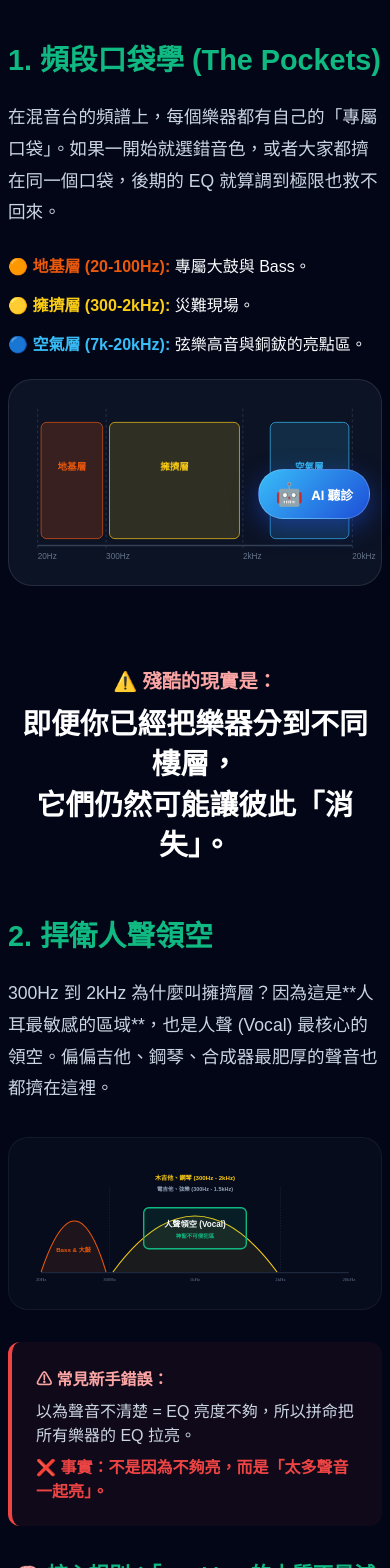
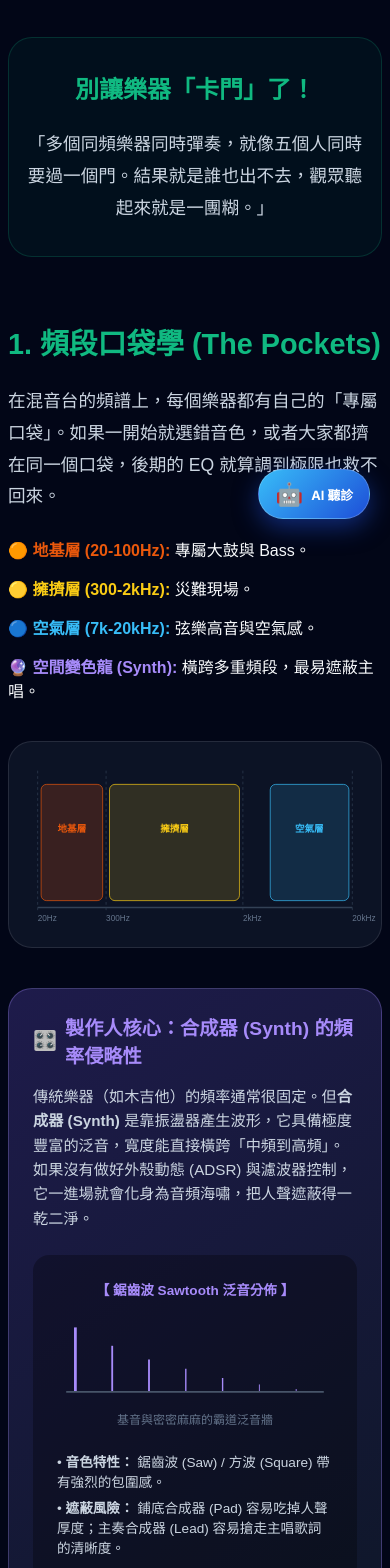
Before and after one commit to lifreedomstudio/lifreedom-studio, a Next.js app: page /courses/arrangement/masking-theory in a window 390 px wide. Shown: the part 300-1868 px from the top of the page. Built offline with nearby package versions, Linux system fonts and the light colour scheme.

Commit message:
Fix all mobile layouts and font sizes

```diff
--- a/src/app/courses/arrangement/dynamics-intro/page.tsx
+++ b/src/app/courses/arrangement/dynamics-intro/page.tsx
@@ -25,7 +25,7 @@ export default function DynamicsIntroPage() {
 
                 {/* 章節標題 */}
                 <div style={{ color: '#38bdf8', fontSize: '1.1rem', fontWeight: 'bold', letterSpacing: '4px', marginBottom: '3rem' }}>
-                    PHASE 04 — THE BREATH OF SOUND
+                    PHASE 04 — 聲音的呼吸
                 </div>
 
                 {/* 已知回顧 */}
--- a/src/app/courses/arrangement/masking-theory/page.tsx
+++ b/src/app/courses/arrangement/masking-theory/page.tsx
@@ -2,7 +2,7 @@
 import React, { useState, useEffect, useRef } from 'react';
 import { useRouter } from 'next/navigation';
 
-// --- 🎧 盲測 A/B 試聽播放器 ---
+// --- 🎧 盲測 A/B 試聽播放器 (完美無縫切換版) ---
 const AudioBlindTest = ({ title, description, badSrc, goodSrc, isMobile }: { title: string, description: string, badSrc: string, goodSrc: string, isMobile: boolean }) => {
     const [isPlaying, setIsPlaying] = useState(false);
     const [isB, setIsB] = useState(false); // false = A (Bad), true = B (Good)
@@ -104,6 +104,39 @@ const SimplifiedSpectrumMap = ({ isMobile }: { isMobile: boolean }) => (
     </div>
 );
 
+// --- 🛠️ 合成器 (Synth) 頻譜佔用與 ADSR 圖卡 (全新加入) ---
+const SynthVisualCard = ({ isMobile }: { isMobile: boolean }) => (
+    <div style={{ background: 'linear-gradient(145deg, #1e1b4b, #0f172a)', border: '1px solid rgba(167, 139, 250, 0.3)', padding: isMobile ? '1.5rem' : '2rem', borderRadius: '24px', marginTop: '2.5rem' }}>
+        <h4 style={{ color: '#a78bfa', fontSize: '1.2rem', margin: '0 0 1rem 0', fontWeight: 'bold', display: 'flex', alignItems: 'center', gap: '8px' }}>
+            <span>🎛️</span> 製作人核心：合成器 (Synth) 的頻率侵略性
+        </h4>
+        <p style={{ color: '#cbd5e1', fontSize: '0.95rem', lineHeight: '1.6', margin: '0 0 1.5rem 0' }}>
+            傳統樂器（如木吉他）的頻率通常很固定。但<strong>合成器 (Synth)</strong> 是靠振盪器產生波形，它具備極度豐富的泛音，寬度能直接橫跨「中頻到高頻」。如果沒有做好外殼動態 (ADSR) 與濾波器控制，它一進場就會化身為音頻海嘯，把人聲遮蔽得一乾二淨。
+        </p>
+        <div style={{ display: 'flex', flexDirection: isMobile ? 'column' : 'row', gap: '1.5rem', background: 'rgba(0,0,0,0.3)', padding: '1.5rem', borderRadius: '16px' }}>
+            <div style={{ flex: 1, textAlign: 'center' }}>
+                <div style={{ fontSize: '0.85rem', color: '#a78bfa', marginBottom: '10px', fontWeight: 'bold' }}>【 鋸齒波 Sawtooth 泛音分佈 】</div>
+                <svg viewBox="0 0 300 100" style={{ width: '100%', height: 'auto' }}>
+                    {/* 模擬合成器豐富的鋸齒泛音 */}
+                    <line x1="20" y1="90" x2="20" y2="20" stroke="#a78bfa" strokeWidth="3" />
+                    <line x1="60" y1="90" x2="60" y2="40" stroke="#a78bfa" strokeWidth="2" />
+                    <line x1="100" y1="90" x2="100" y2="55" stroke="#a78bfa" strokeWidth="2" />
+                    <line x1="140" y1="90" x2="140" y2="65" stroke="#a78bfa" strokeWidth="1.5" />
+                    <line x1="180" y1="90" x2="180" y2="75" stroke="#a78bfa" strokeWidth="1.5" />
+                    <line x1="220" y1="90" x2="220" y2="82" stroke="#a78bfa" strokeWidth="1" />
+                    <line x1="260" y1="90" x2="260" y2="87" stroke="#a78bfa" strokeWidth="1" />
+                    <line x1="10" y1="90" x2="290" y2="90" stroke="#475569" strokeWidth="2" />
+                </svg>
+                <div style={{ fontSize: '0.75rem', color: '#64748b', marginTop: '5px' }}>基音與密密麻麻的霸道泛音牆</div>
+            </div>
+            <div style={{ flex: 1, display: 'flex', flexDirection: 'column', justifyContent: 'center', gap: '6px', fontSize: '0.85rem', color: '#cbd5e1' }}>
+                <div>• <strong>音色特性：</strong> 鋸齒波 (Saw) / 方波 (Square) 帶有強烈的包圍感。</div>
+                <div>• <strong>遮蔽風險：</strong> 鋪底合成器 (Pad) 容易吃掉人聲厚度；主奏合成器 (Lead) 容易搶走主唱歌詞的清晰度。</div>
+            </div>
+        </div>
+    </div>
+);
+
 // --- 🛠️ 2. 中頻擁擠與人聲領空 ---
 const MidFreqJamVisual = ({ isMobile }: { isMobile: boolean }) => (
     <div style={{ background: 'rgba(15, 23, 42, 0.4)', padding: isMobile ? '15px' : '25px', borderRadius: '20px', border: '1px solid rgba(255,255,255,0.05)' }}>
@@ -130,7 +163,7 @@ const MidFreqJamVisual = ({ isMobile }: { isMobile: boolean }) => (
 
             <rect x="350" y="160" width="300" height="120" fill="rgba(16, 185, 129, 0.1)" stroke="#10b981" strokeWidth="4" rx="15" />
             <text x="500" y="215" textAnchor="middle" fill="#f8fafc" fontWeight="900" fontSize="24">人聲領空 (Vocal)</text>
-            <text x="500" y="250" textAnchor="middle" fill="#10b981" fontWeight="bold" fontSize="16">神聖不可侵犯區</text>
+            <text x="500" y="250" textAnchor="middle" fill="#10b981" fontWeight="bold" fontSize="16">神幕核心安全區</text>
         </svg>
     </div>
 );
@@ -138,10 +171,10 @@ const MidFreqJamVisual = ({ isMobile }: { isMobile: boolean }) => (
 // --- 🛠️ 3. 檢查流程 Timeline ---
 const MaskingTimeline = ({ isMobile }: { isMobile: boolean }) => {
     const steps = [
-        { title: "1. 選色 (Tone)", desc: "挑選本質互補的音色。", example: "❌ 兩把木吉他刷扣 \n✅ 木吉他 + Pad 合成器", pos: "top" },
-        { title: "2. 佈局 (Layout)", desc: "分配到不同音域。", example: "❌ 鋼琴吉他都在 C3 \n✅ 鋼琴上二樓", pos: "bottom" },
-        { title: "3. 節奏 (Rhythm)", desc: "確保節奏互補。", example: "❌ 貝斯大鼓各彈各的 \n✅ 音符貼齊大鼓", pos: "top" },
-        { title: "4. 修整 (Trim)", desc: "刪除多餘裝飾。", example: "❌ 每件樂器都在 Solo \n✅ 抽掉複雜的過弦", pos: "bottom" },
+        { title: "1. 選色 (Tone)", desc: "挑選本質互補的音色。", example: "❌ 兩把木吉他同時齊刷\n✅ 木吉他 + Pad 合成器鋪底", pos: "top" },
+        { title: "2. 佈局 (Layout)", desc: "分配到不同音域。", example: "❌ 鋼琴吉他都在 C3 音域區\n✅ 鋼琴移高八度上二樓", pos: "bottom" },
+        { title: "3. 節奏 (Rhythm)", desc: "確保節奏互補。", example: "❌ 貝斯大鼓各做各的\n✅ 音符貼齊大鼓", pos: "top" },
+        { title: "4. 修整 (Trim)", desc: "刪除多餘裝飾，保留敘事主線。", example: "❌ 每件樂器都在 Solo\n✅ 簡化複雜的伴奏插音與樂器過門", pos: "bottom" }, // 💡 優化：精準白話名詞替換
     ];
 
     return (
@@ -167,8 +200,6 @@ const MaskingTimeline = ({ isMobile }: { isMobile: boolean }) => {
 export default function MaskingTheoryPage() {
     const router = useRouter();
     const [isMobile, setIsMobile] = useState(false);
-
-    // 💡 Mini Challenge 狀態
     const [challengeAnswer, setChallengeAnswer] = useState<string | null>(null);
 
     useEffect(() => {
@@ -200,6 +231,13 @@ export default function MaskingTheoryPage() {
                     </h1>
                 </header>
 
+                <section style={{ background: 'rgba(16, 185, 129, 0.05)', border: '1px solid rgba(16, 185, 129, 0.2)', padding: isMobile ? '2rem 1rem' : '3rem', borderRadius: '24px', marginBottom: '4rem', textAlign: 'center' }}>
+                    <h2 style={{ fontSize: isMobile ? '1.5rem' : '2.5rem', color: '#10b981', marginBottom: '1.5rem' }}>別讓樂器「卡門」了！</h2>
+                    <p style={{ fontSize: isMobile ? '1.1rem' : '1.2rem', color: '#cbd5e1', lineHeight: '1.8', maxWidth: '850px', margin: '0 auto' }}>
+                        「多個同頻樂器同時彈奏，就像五個人同時要過一個門。結果就是誰也出不去，觀眾聽起來就是一團糊。」
+                    </p>
+                </section>
+
                 {/* 1. 頻段口袋學 */}
                 <section style={{ marginBottom: '5rem' }}>
                     <div style={{ display: 'flex', flexDirection: isMobile ? 'column' : 'row', gap: isMobile ? '1.5rem' : '3rem', alignItems: 'center' }}>
@@ -211,13 +249,17 @@ export default function MaskingTheoryPage() {
                             <ul style={{ listStyle: 'none', padding: 0 }}>
                                 <li style={{ marginBottom: '15px' }}><strong style={{ color: '#ea580c' }}>🟠 地基層 (20-100Hz):</strong> 專屬大鼓與 Bass。</li>
                                 <li style={{ marginBottom: '15px' }}><strong style={{ color: '#facc15' }}>🟡 擁擠層 (300-2kHz):</strong> 災難現場。</li>
-                                <li><strong style={{ color: '#38bdf8' }}>🔵 空氣層 (7k-20kHz):</strong> 弦樂高音與銅鈸的亮點區。</li>
+                                <li style={{ marginBottom: '15px' }}><strong style={{ color: '#38bdf8' }}>🔵 空氣層 (7k-20kHz):</strong> 弦樂高音與空氣感。</li>
+                                <li style={{ marginBottom: '15px' }}><strong style={{ color: '#a78bfa' }}>🔮 空間變色龍 (Synth):</strong> 橫跨多重頻段，最易遮蔽主唱。</li>
                             </ul>
                         </div>
                         <div style={{ flex: 1.2, width: '100%' }}>
                             <SimplifiedSpectrumMap isMobile={isMobile} />
                         </div>
                     </div>
+
+                    {/* 💡 帶有視覺圖的合成器說明卡片 */}
+                    <SynthVisualCard isMobile={isMobile} />
                 </section>
 
                 {/* 2. 捍衛人聲領空 */}
@@ -232,7 +274,7 @@ export default function MaskingTheoryPage() {
 
                     <h2 style={{ fontSize: isMobile ? '1.8rem' : '2.2rem', color: '#10b981', marginBottom: '1.5rem' }}>2. 捍衛人聲領空</h2>
                     <p style={{ color: '#cbd5e1', lineHeight: '1.8', fontSize: '1.1rem', marginBottom: '2rem' }}>
-                        300Hz 到 2kHz 為什麼叫擁擠層？因為這是**人耳最敏感的區域**，也是人聲 (Vocal) 最核心的領空。偏偏吉他、鋼琴、合成器最肥厚的聲音也都擠在這裡。
+                        300Hz 到 2kHz 為什麼叫擁擠層？因為這是人耳最敏感的區域，也是人聲 (Vocal) 最核心的領空。偏偏吉他、鋼琴、合成器最肥厚的聲音也都擠在這裡。
                     </p>
 
                     <MidFreqJamVisual isMobile={isMobile} />
@@ -256,7 +298,7 @@ export default function MaskingTheoryPage() {
                     <MaskingTimeline isMobile={isMobile} />
                 </section>
 
-                {/* 🚀 Mini Challenge 收束區塊 */}
+                {/* 🚀 Mini Challenge 盲測收束 */}
                 <section style={{ borderTop: '1px solid rgba(255,255,255,0.1)', paddingTop: '4rem', paddingBottom: '4rem' }}>
                     <div style={{ textAlign: 'center', marginBottom: '2rem' }}>
                         <div style={{ color: '#facc15', fontSize: '1.1rem', fontWeight: 'bold', letterSpacing: '5px', marginBottom: '1rem' }}>FINAL CHECK</div>
@@ -265,7 +307,6 @@ export default function MaskingTheoryPage() {
                     </div>
 
                     <div style={{ maxWidth: '700px', margin: '0 auto' }}>
-                        {/* 盲測播放器 */}
                         <AudioBlindTest
                             title="🎧 空間切割盲測"
                             description="播放以下兩段音軌，找出已經做過「空間切割 (EQ Carving)」的版本。"
@@ -274,7 +315,6 @@ export default function MaskingTheoryPage() {
                             isMobile={isMobile}
                         />
 
-                        {/* 選擇區 */}
                         <div style={{ display: 'flex', gap: '1rem', marginTop: '2rem', flexDirection: isMobile ? 'column' : 'row' }}>
                             <button
                                 onClick={() => setChallengeAnswer('A')}
@@ -290,7 +330,6 @@ export default function MaskingTheoryPage() {
                             </button>
                         </div>
 
-                        {/* 判斷回饋 */}
                         {challengeAnswer && (
                             <div style={{ marginTop: '2rem', padding: '1.5rem', borderRadius: '16px', background: 'rgba(0,0,0,0.3)', border: '1px solid rgba(255,255,255,0.1)', animation: 'fadeInUp 0.4s' }}>
                                 {challengeAnswer === 'A' ? (
@@ -300,7 +339,7 @@ export default function MaskingTheoryPage() {
                                             聲音「聽起來很多、很滿」≠「聽得清楚」。<br />
                                             A 版本的吉他和合成器把中頻全堆滿了，導致主唱的聲音完全被吃掉。
                                         </p>
-                                        <button onClick={() => setChallengeAnswer(null)} style={{ background: 'transparent', border: '1px dashed #ef4444', color: '#fca5a5', padding: '8px 20px', borderRadius: '50px', cursor: 'pointer' }}>🔄 再聽一次</button>
+                                        <button onClick={() => setChallengeAnswer(null)} style={{ background: 'transparent', border: '1px dashed #ef4444', color: '#fca5a5', padding: '8px 20px', borderRadius: '50px', cursor: 'pointer' }}>🔄 再試一次，直到做出工程師級選擇</button>
                                     </div>
                                 ) : (
                                     <div style={{ textAlign: 'center' }}>
@@ -315,25 +354,22 @@ export default function MaskingTheoryPage() {
                     </div>
                 </section>
 
-                {/* 🎯 解鎖與下一步 (僅在答對時顯示) */}
+                {/* 🎯 解鎖與下一步 (僅在答對 B 時解鎖) */}
                 {challengeAnswer === 'B' && (
                     <section style={{ animation: 'fadeInUp 0.8s', paddingBottom: '4rem', textAlign: 'center' }}>
-
-                        {/* 技能解鎖 */}
                         <div style={{ marginBottom: '4rem' }}>
                             <div style={{ display: 'inline-block', background: 'linear-gradient(135deg, rgba(250, 204, 21, 0.1), rgba(249, 115, 22, 0.1))', border: '1px solid #facc15', padding: '1.5rem 3rem', borderRadius: '24px', boxShadow: '0 4px 20px rgba(250, 204, 21, 0.2)' }}>
                                 <div style={{ color: '#facc15', fontWeight: '900', letterSpacing: '2px', marginBottom: '10px' }}>🎯 新技能解鎖</div>
                                 <div style={{ color: '#fff', fontSize: '1.3rem', fontWeight: 'bold', marginBottom: '10px' }}>🔓 「Masking Detection Lv.1」</div>
                                 <div style={{ color: '#cbd5e1', fontSize: '1rem', textAlign: 'left', lineHeight: '1.8' }}>
                                     你現在可以：<br />
-                                    ✔ 聽出人聲被壓住<br />
-                                    ✔ 發現中頻過度擁擠<br />
+                                    ✔ 聽出人聲被壓住的「悶感」<br />
+                                    ✔ 發現中頻過度擁擠造成的「模糊」<br />
                                     ✔ 理解「不是不夠亮，而是太多一起亮」
                                 </div>
                             </div>
                         </div>
 
-                        {/* CTA - 前往動態導論頁 */}
                         <button
                             onClick={() => router.push('/courses/arrangement/dynamics-intro')}
                             style={{
```
